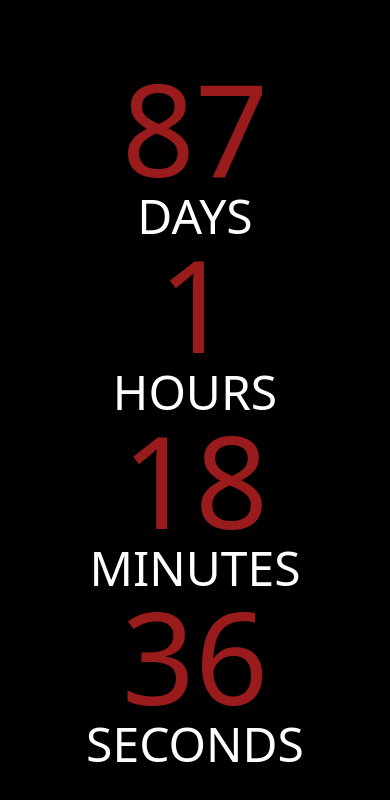
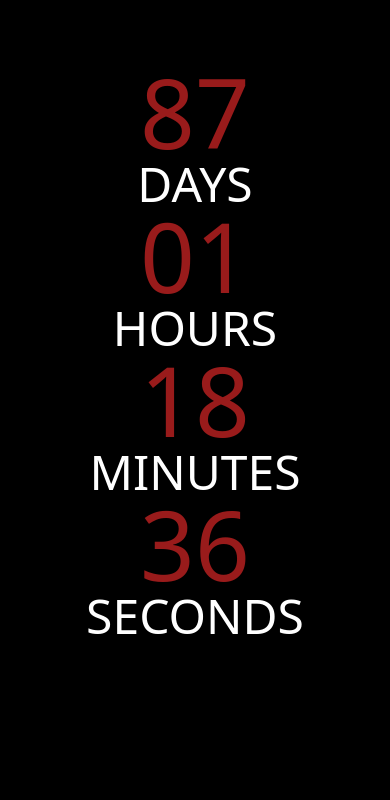
Before and after one commit to matherique/vamos-morar-juntos, a Next.js app: page / in a window 390 px wide. Shown: the top 800 px of the page. Built offline with nearby package versions, Linux system fonts and the light colour scheme.

Commit message:
feat: changed style and added padStart to numbers

```diff
--- a/src/pages/index.tsx
+++ b/src/pages/index.tsx
@@ -29,20 +29,20 @@ export default function Home() {
     <div className="w-full h-screen bg-black flex justify-center ">
       <div className="lg:flex flex-row gap-24 lg:mt-32 mt-16">
         <div className="flex flex-col text-center">
-          <span className="text-red-800 text-9xl">{days}</span>
+          <span className="text-red-800 lg:text-9xl text-8xl">{String(days).padStart(2, '0')}</span>
           <span className="text-white uppercase text-5xl">Days</span>
         </div>
         <div className="flex flex-col text-center">
-          <span className="text-red-800 text-9xl">{hours}</span>
+          <span className="text-red-800 lg:text-9xl text-8xl">{String(hours).padStart(2, '0')}</span>
           <span className="text-white uppercase text-5xl">Hours</span>
         </div>
         <div className="flex flex-col text-center">
-          <span className="text-red-800 text-9xl">{minutes}</span>
+          <span className="text-red-800 lg:text-9xl text-8xl">{String(minutes).padStart(2, '0')}</span>
           <span className="text-white uppercase text-5xl">Minutes</span>
         </div>
         <div className="flex flex-col text-center">
-          <span className="text-red-800 text-9xl">{seconds}</span>
-          <span className="text-white uppercase text-5xl">Seconds</span>
+          <span className="text-red-800 lg:text-9xl text-8xl">{String(seconds).padStart(2, '0')}</span>
+          < span className="text-white uppercase text-5xl" > Seconds</span>
         </div>
       </div>
     </div>
```
